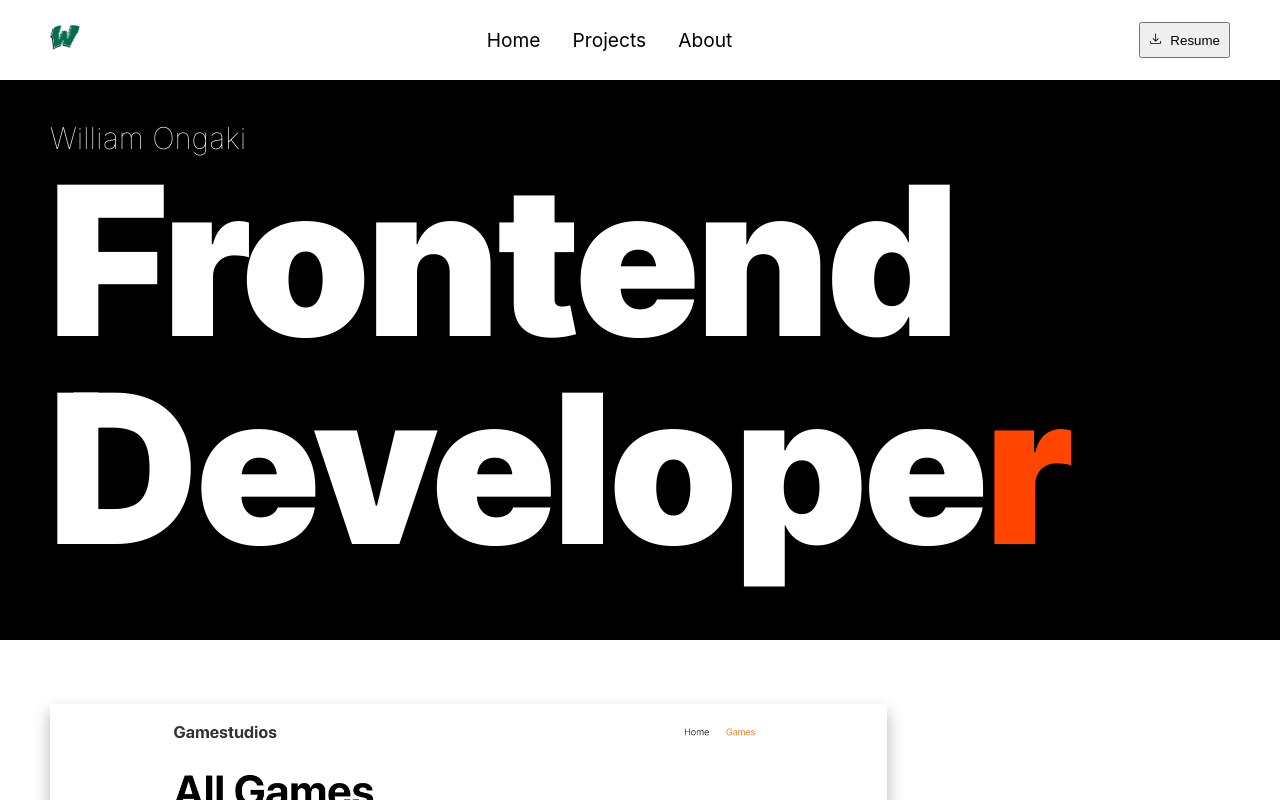
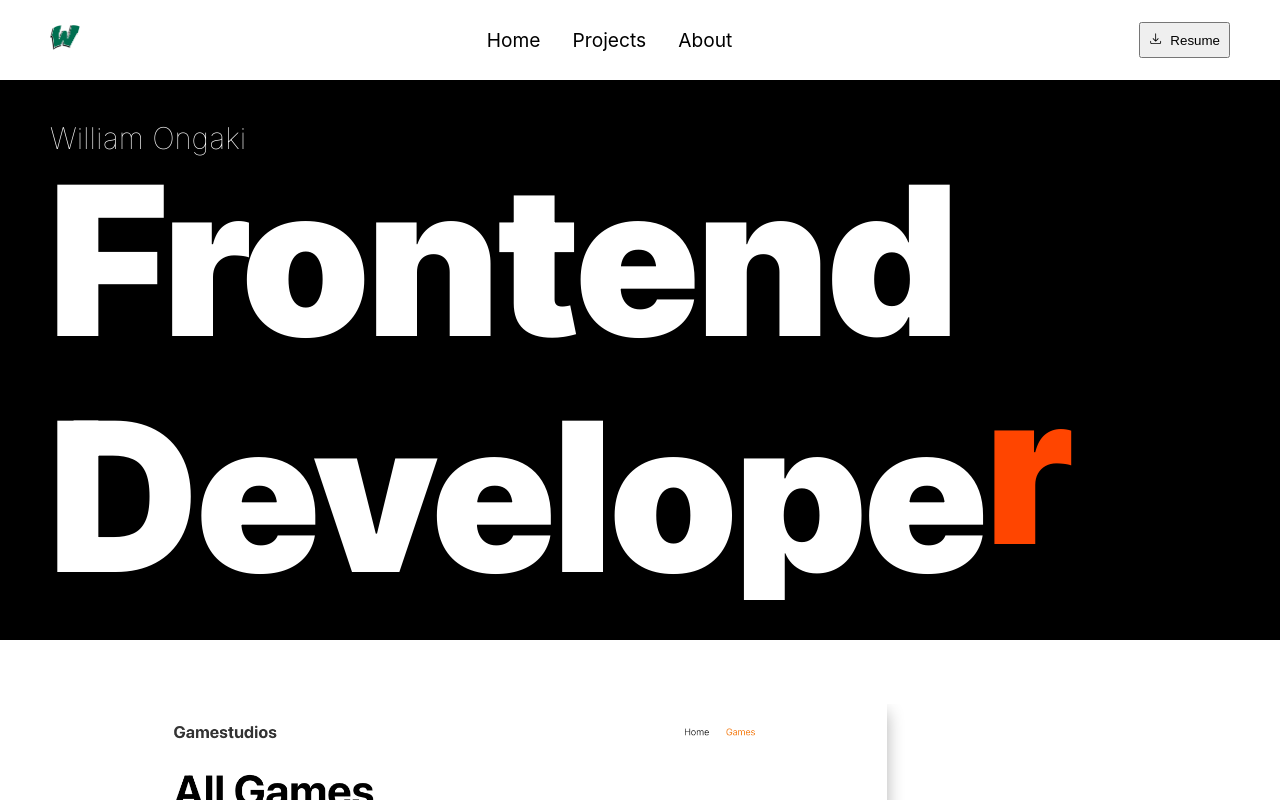
Before and after one commit to Devongaki/portfolio, a React (Create React App) app: page / in a window 1280 px wide. Shown: the top 800 px of the page. Built offline with nearby package versions, Linux system fonts and the light colour scheme.

Commit message:
Update App.css

```diff
--- a/src/App.css
+++ b/src/App.css
@@ -2,6 +2,7 @@
   box-sizing: border-box;
   padding: 0;
   margin: 0;
+  overflow-x: hidden;
 }
 
 :root {
@@ -25,6 +26,7 @@
 
 body {
   background-color: var(--wo-body-bg);
+  overflow-x: hidden;
 }
 
 .container {
```
